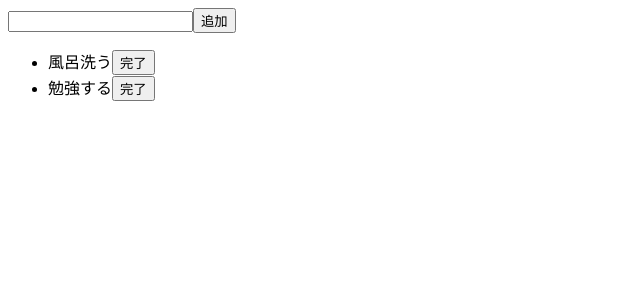
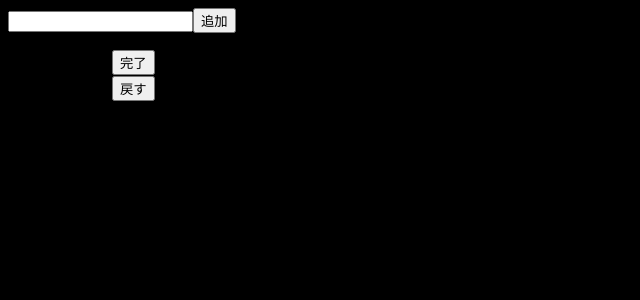
Before and after one commit to tommy0420/react-lesson, a React (Create React App) app: page / in a window 1280 px wide. Shown: the top 300 px of the page, without its empty margins (0-640 px from the left). Built offline with nearby package versions, Linux system fonts and the light colour scheme.

Commit message:
isDoneをトップレベルに移動

```diff
--- a/src/App.js
+++ b/src/App.js
@@ -1,30 +1,36 @@
 import React, { useState } from 'react'
 import Form from './Form'
 import List from './List'
+
+import './main.css'
 
 const App = () => {
   const [todos, setTodos] = useState([
     {
       text: '風呂洗う',
+      isDone: false
     },
     {
       text: '勉強する',
+      isDone: true
     },
   ])
 
   const addTodo = (text) => {
-    // setTodos(todos.concat({
-    //   text: newNote,
-    //   isDone: false,
-    // }))
-
     const newTodos = [
       ...todos, // スプレッド演算子
       {
+        isDone: false,
         text // ↓と同義
         // text: text
       }
     ]
+    setTodos(newTodos)
+  }
+
+  const toggleIsDone = id => {
+    const newTodos = todos.slice()
+    newTodos[id].isDone = !newTodos[id].isDone
     setTodos(newTodos)
   }
 
@@ -35,7 +41,7 @@ const App = () => {
       />
       <List
         todos={todos}
-        setTodos={setTodos}
+        toggleIsDone={toggleIsDone}
       />
     </div>
   )
--- a/src/Item.js
+++ b/src/Item.js
@@ -1,17 +1,18 @@
-import React, { useState } from 'react'
+import React from 'react'
 
-const Item = ({ aiueo }) => {
-  const [isDone, setIsDone] = useState(false)
-  let isDoneText = isDone ? "戻す" : "完了"
-  const toggleIsDone = () => {
-    setIsDone(!isDone)
-  }
+const Item = ({ text, isDone, toggleIsDone, id }) => {
+  const isDoneText = isDone ? "戻す" : "完了" // 三項演算子
+
   return (
     <li>
-      {aiueo.text}
+      <span
+          style={{textDecoration: isDone ? "line-through" : "none"}}
+      >
+      {text}
+      </span>
       <button
         type="button"
-        onClick={toggleIsDone}
+        onClick={() => toggleIsDone(id)}
       >
         {isDoneText}
       </button>
--- a/src/List.js
+++ b/src/List.js
@@ -1,8 +1,17 @@
 import React from 'react'
 import Item from './Item'
 
-const List = ({ todos }) => {
-  const row = todos.map(todo => <Item aiueo={todo} />)
+const List = ({ todos, toggleIsDone }) => {
+  const row = todos.map((todo, index) => (
+    <Item
+      text={todo.text}
+      isDone={todo.isDone}
+      toggleIsDone={toggleIsDone}
+      key={index}
+      id={index}
+    />
+  )
+)
 
   // console.log(row)
 
--- /dev/null
+++ b/src/main.css
@@ -0,0 +1,3 @@
+body {
+    background-color: #000;
+}
```
